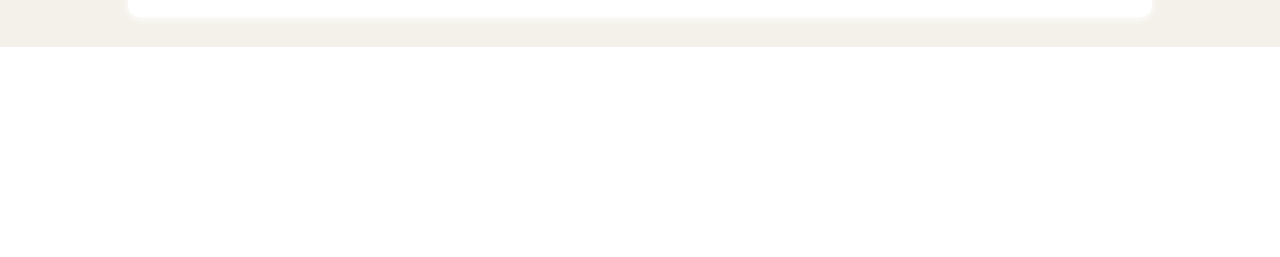
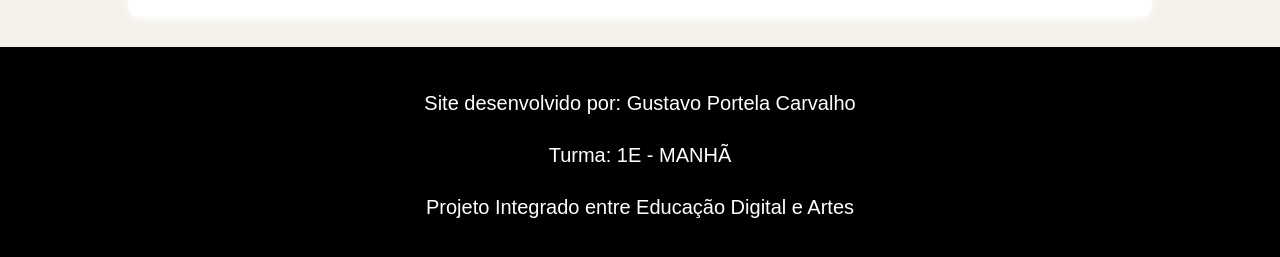
Before and after one commit to portelacarvalho-del/tarefa-ed.digital, a plain HTML site: page index.html in a window 1280 px wide. Shown: the part 5247-5504 px from the top of the page. Drawn offline with Linux system fonts and the light colour scheme; a script that the page names is missing.

Commit message:
atualizei o codigo

```diff
--- a/style.css
+++ b/style.css
@@ -8,7 +8,7 @@
    --cor-card: #f4f1ea;
    --cor-legenda: #1f1717;
    --cor-clara: #ffffff;
-   --cor-rodape:#ffffff;
+   --cor-rodape:#000000;
 }
 
 .tema-escuro {
```
